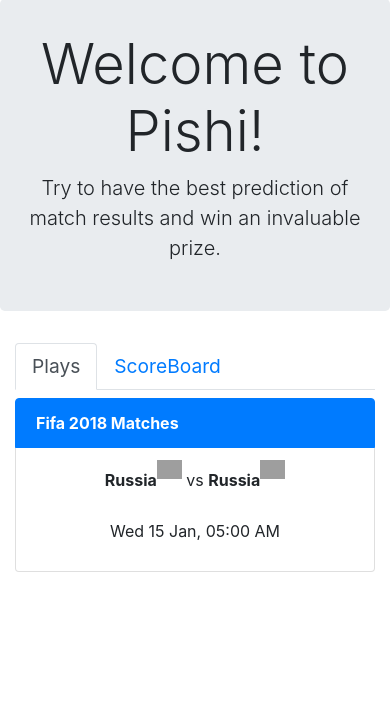
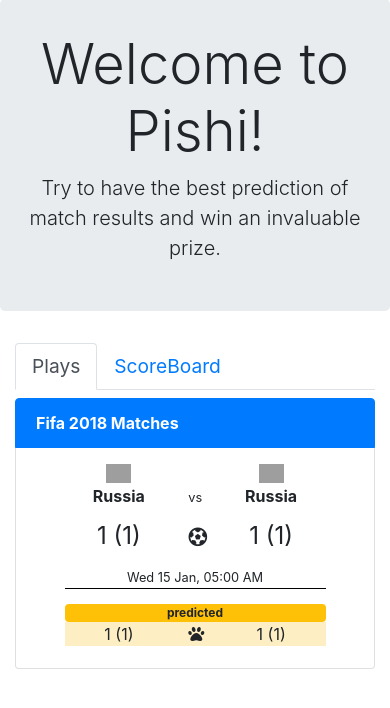
Before and after one commit to rahiminasab/pishbini, a Django app: page /home/ in a window 390 px wide. Shown: the part 97-805 px from the top of the page. Run offline with Django 3.2, Linux system fonts and the light colour scheme; a user stored in the database is signed in; data comes from the database, SQL or seed files in the repository; tables that the repository leaves empty hold one stand-in row (values such as "Sample post"); parts of the project's set-up code (start-up, migrations or seed data) failed here and were passed over; some libraries are stand-ins or nearby versions; grey boxes are pictures that could not be loaded.

Commit message:
mobile first layout version1 complete

```diff
--- /dev/null
+++ b/pishi/static/pishi/scripts/pishi_2.js
@@ -0,0 +1,85 @@
+(function () {
+
+    /* get the browser's stored cookie */
+    function getCookie(name) {
+        let cookieValue = null;
+        if (document.cookie && document.cookie !== '') {
+            let cookies = document.cookie.split(';');
+            for (let i = 0; i < cookies.length; i++) {
+                let cookie = jQuery.trim(cookies[i]);
+                // Does this cookie string begin with the name we want?
+                if (cookie.substring(0, name.length + 1) === (name + '=')) {
+                    cookieValue = decodeURIComponent(cookie.substring(name.length + 1));
+                    break;
+                }
+            }
+        }
+        return cookieValue;
+    }
+
+    $(document.body).on('click', '#nav-predictions-tab', function () {
+        $('#scoreboard').hide();
+        $('#predictions').show();
+    });
+
+    $(document.body).on('click', '#nav-scoreboard-tab', function () {
+        $('#predictions').hide();
+        $('#scoreboard').show();
+    });
+
+    $(document.body).on('click', '.predict-btn', function () {
+        let btnRow = $(this).closest('.predict-btn-row');
+        btnRow.hide();
+        btnRow.siblings('.predict-form-row').show();
+    });
+
+    $(document.body).on('click', '.predict-cancel-button', function () {
+        let formRow = $(this).closest('.predict-form-row');
+        formRow.hide();
+        formRow.siblings('.predict-btn-row').show();
+    });
+
+    $(document.body).on('change', '.predict-form', function () {
+       let home_r = parseInt($(this).find('.home_result_prediction').val()),
+           away_r = parseInt($(this).find('.away_result_prediction').val()),
+           match_type = parseInt($(this).find('.match_type').val());
+       if(home_r === 0 && away_r === 0 && match_type !== 0) {
+           $(this).find('.home_penalty_prediction').prop('required', true);
+           $(this).find('.away_penalty_prediction').prop('required', true);
+           $(this).find('.penalty-predict-row').removeAttr('hidden');
+           $(this).find('.penalty-predict-row').show();
+       } else if(!isNaN(home_r) && !isNaN(away_r) && match_type !== 0 && (home_r !== 0 || away_r !== 0)) {
+           $(this).find('.home_penalty_prediction').prop('required', false);
+           $(this).find('.away_penalty_prediction').prop('required', false);
+           $(this).find('.penalty-predict-row').hide();
+       }
+    });
+
+    $(document.body).on('submit', '.predict-form', function (e) {
+        e.preventDefault();
+        let home_r = parseInt($(this).find('.home_result_prediction').val()),
+            away_r = parseInt($(this).find('.away_result_prediction').val()),
+            match_pk = parseInt($(this).find('.match_pk').val()),
+            match_type = parseInt($(this).find('.match_type').val());
+        let data = {"home_r": home_r, "away_r": away_r, "match_pk": match_pk};
+
+        if(match_type !== 0 && home_r === 0 && away_r === 0) {
+            data["home_p"] = parseInt($(this).find('.home_penalty_prediction').val());
+            data["away_p"] = parseInt($(this).find('.away_penalty_prediction').val());
+        }
+        let parent_li = $(this).closest('li');
+        $.post('/predict/', data)
+            .done(function (result) {
+                parent_li.html(result);
+            })
+    });
+
+    $.ajaxSetup({
+        beforeSend: function(xhr, settings) {
+            if (!(/^http:.*/.test(settings.url) || /^https:.*/.test(settings.url))) {
+                // Only send the token to relative URLs i.e. locally.
+                xhr.setRequestHeader("X-CSRFToken", getCookie('csrftoken'));
+            }
+        }
+    });
+})();
--- a/pishi/static/pishi/styles_1.css
+++ b/pishi/static/pishi/styles_2.css
@@ -8,7 +8,7 @@ li {
 }
 
 li:nth-child(odd) {
-    background-color: lightblue;
+    background-color: #eff0f1;
 }
 
 /*login stuff*/
@@ -46,19 +46,25 @@ li:nth-child(odd) {
 
 .team-flag {
     max-width: 25px;
-    padding-bottom: 1.5em;
 }
 
-.predict-submit-button{
-    background-color: Transparent;
-    background-repeat: no-repeat;
-    border: none;
-    cursor: pointer;
-    overflow: hidden;
-    outline: none;
+.match-list-item-info {
+    margin-bottom: 10px;
 }
-.predict-submit-icon {
-    cursor: pointer;
-    color: #11b75b;
+
+.actual-scores-row {
     font-size: x-large;
 }
+
+.last-match-info {
+    border-bottom: 1px black solid;
+    margin-bottom: 15px;
+}
+
+.predicted-scores-row {
+    background-color: #f9c83f4f;
+}
+
+.predict-submit-btns-row {
+    margin-top: 10px;
+}
--- a/pishi/templates/base.html
+++ b/pishi/templates/base.html
@@ -3,7 +3,7 @@
 <head>
     {% load static %}
     <meta charset="UTF-8">
-    <meta name="viewport" content="width=device-width, initial-scale=1">
+    <meta name="viewport" content="width=device-width, initial-scale=1, maximum-scale=1.0, user-scalable=no">
     <title>{% block page-title %}Pishi{% endblock %}</title>
     <link rel="shortcut icon" href="{% static 'favicon.ico' %}"/>
     <link rel="apple-touch-icon" href="{% static 'favicon.ico' %}"/>
@@ -11,7 +11,7 @@
           integrity="sha384-Gn5384xqQ1aoWXA+058RXPxPg6fy4IWvTNh0E263XmFcJlSAwiGgFAW/dAiS6JXm" crossorigin="anonymous">
     <link rel="stylesheet" href="https://use.fontawesome.com/releases/v5.0.13/css/all.css"
           integrity="sha384-DNOHZ68U8hZfKXOrtjWvjxusGo9WQnrNx2sqG0tfsghAvtVlRW3tvkXWZh58N9jp" crossorigin="anonymous">
-    <link rel="stylesheet" type="text/css" href="{% static 'pishi/styles_1.css' %}">
+    <link rel="stylesheet" type="text/css" href="{% static 'pishi/styles_2.css' %}">
 </head>
 <body>
     <header>
@@ -32,6 +32,6 @@
     <script src="https://maxcdn.bootstrapcdn.com/bootstrap/4.0.0/js/bootstrap.min.js"
             integrity="sha384-JZR6Spejh4U02d8jOt6vLEHfe/JQGiRRSQQxSfFWpi1MquVdAyjUar5+76PVCmYl"
             crossorigin="anonymous"></script>
-    <script type="text/javascript" src="{% static 'pishi/scripts/pishi.js' %}"></script>
+    <script type="text/javascript" src="{% static 'pishi/scripts/pishi_2.js' %}"></script>
 </body>
 </html>
--- a/pishi/templates/match_list.html
+++ b/pishi/templates/match_list.html
@@ -3,7 +3,7 @@
         <strong>Fifa 2018 Matches</strong>
     </li>
     {% for pair in pairs %}
-        <li class="list-group-item d-flex justify-content-center text-center">
+        <li class="list-group-item text-center">
             {% include 'match_list_item.html' with match=pair.0 predict=pair.1 %}
         </li>
     {% endfor %}
--- a/pishi/templates/match_list_item.html
+++ b/pishi/templates/match_list_item.html
@@ -1,33 +1,84 @@
 {% load tz %}
-<div class="row">
-    <div class="col">
+<div class="row justify-content-center">
 
-        <p>
-            <strong>{{ match.home_team }}<img src="{{ match.home_team.flag }}" class="img-fluid team-flag"></strong> vs
-            <strong>{{ match.away_team }}<img src="{{ match.away_team.flag }}" class="img-fluid team-flag"></strong>
-        </p>
-        <p>{{ match.date | localtime | date:"D d M, h:i A" }}</p>
+    <div class="col-9 col-md-8 col-xl-9">
+        {#  flags row  #}
+        <div class="row">
+            <div class="col-5">
+                <img src="{{ match.home_team.flag }}" class="img-fluid team-flag">
+            </div>
+            <div class="col-2"></div>
+            <div class="col-5">
+                <img src="{{ match.away_team.flag }}" class="img-fluid team-flag">
+            </div>
+        </div>
+        {#  team names row  #}
+        <div class="row match-list-item-info">
+            <div class="col-5">
+                <strong>{{ match.home_team }}</strong>
+            </div>
+            <div class="col-2"><small>vs</small></div>
+            <div class="col-5">
+                <strong>{{ match.away_team }}</strong>
+            </div>
+        </div>
+        {#  actual scores row  #}
+        {% if match.finished %}
+            <div class="row match-list-item-info actual-scores-row">
+                <div class="col-5">
+                    {{ match.home_result }}
+                    {% if match.home_penalty %}
+                        ({{ match.home_penalty }})
+                    {% endif %}
+                </div>
+                <div class="col-2"><small><i class="fas fa-futbol"></i></small></div>
+                <div class="col-5">
+                    {{ match.away_result }}
+                    {% if match.away_penalty %}
+                        ({{ match.away_penalty }})
+                    {% endif %}
+                </div>
+            </div>
+        {% endif %}
+        {#  date row  #}
+        <div class="row match-list-item-info {% if predict %}last-match-info{% endif %}">
+            <div class="col"><small>{{ match.date | localtime | date:"D d M, h:i A" }}</small></div>
+        </div>
+        {#  predict input row  #}
+        {% if not match.due and not match.finished and not predict %}
+            <div class="row match-list-item-info predict-btn-row">
+                <div class="col">
+                    <button class="btn btn-primary btn-sm predict-btn">predict</button>
+                </div>
+            </div>
+            <div style="display: none"  class="row match-list-item-info predict-form-row">
+                <div class="col">
+                    {% include 'predict_form.html' with match=match %}
+                </div>
+            </div>
+        {% endif %}
+        {#  predict info row  #}
+        {% if predict %}
+            <div class="row">
+                <div class="col badge badge-warning">
+                   predicted
+                </div>
+            </div>
+            <div class="row match-list-item-info predicted-scores-row">
+                <div class="col-5">
+                    {{ predict.home_result_predict }}
+                    {% if predict.home_penalty_predict %}
+                        ({{ predict.home_penalty_predict }})
+                    {% endif %}
+                </div>
+                <div class="col-2"><i class="fas fa-paw"></i></div>
+                <div class="col-5">
+                    {{ predict.away_result_predict }}
+                    {% if predict.away_penalty_predict %}
+                        ({{ predict.away_penalty_predict }})
+                    {% endif %}
+                </div>
+            </div>
+        {% endif %}
     </div>
-{#    {% if not predict and not match.due and not match.finished %}#}
-{#        <div class="col justify-content-end d-flex">#}
-{#            {% include 'predict_form.html' with match=match predict=predict %}#}
-{#        </div>#}
-{#    {% else %}#}
-{#        {% if predict %}#}
-{#            <div class="col">#}
-{#                <b>{{ predict.home_result_predict }}-{{ predict.away_result_predict }}</b>#}
-{#                {% if predict.home_penalty_predict %}#}
-{#                    (penalty: {{ predict.home_penalty_predict }}-{{ predict.away_penalty_predict }})#}
-{#                {% endif %}#}
-{#            </div>#}
-{#        {% endif %}#}
-{#        {% if match.finished %}#}
-{#            <div class="col">#}
-{#                {{ match.home_result }}-{{ match.away_result }}#}
-{#                {% if match.home_penalty %}#}
-{#                    (penalty: {{ match.home_penalty }}-{{ match.away.penalty }})#}
-{#                {% endif %}#}
-{#            </div>#}
-{#        {% endif %}#}
-{#    {% endif %}#}
 </div>
```
Also changed, not shown: pishi/static/pishi/scripts/pishi.js (deleted, +0 -77 lines), pishi/templates/predict_form.html (+38 -25 lines), pishi/static/pishi/images/under_const.jpg (deleted).
